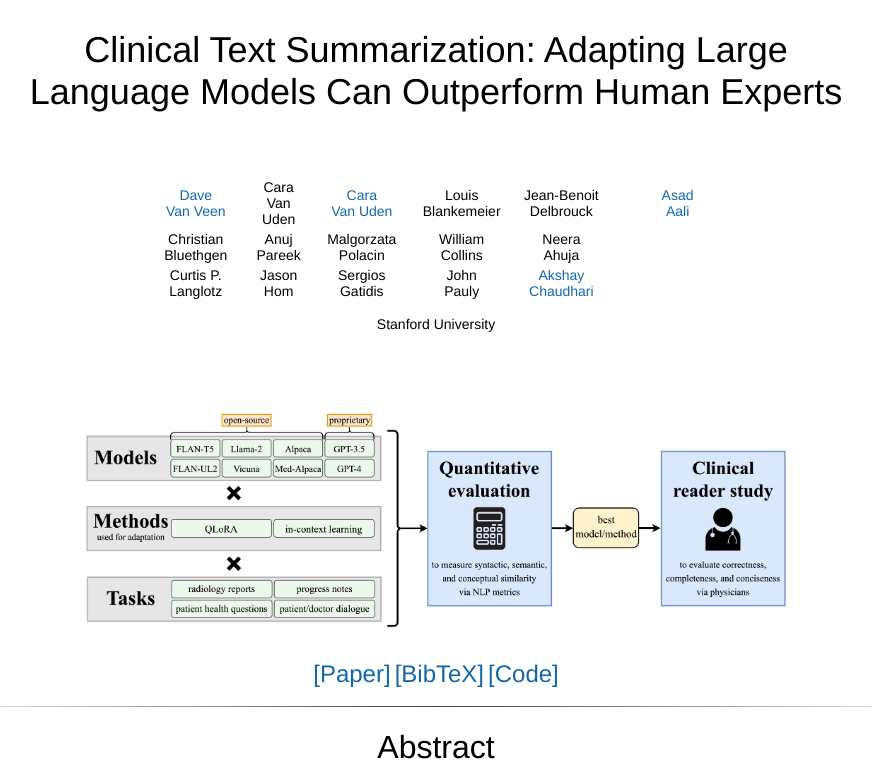
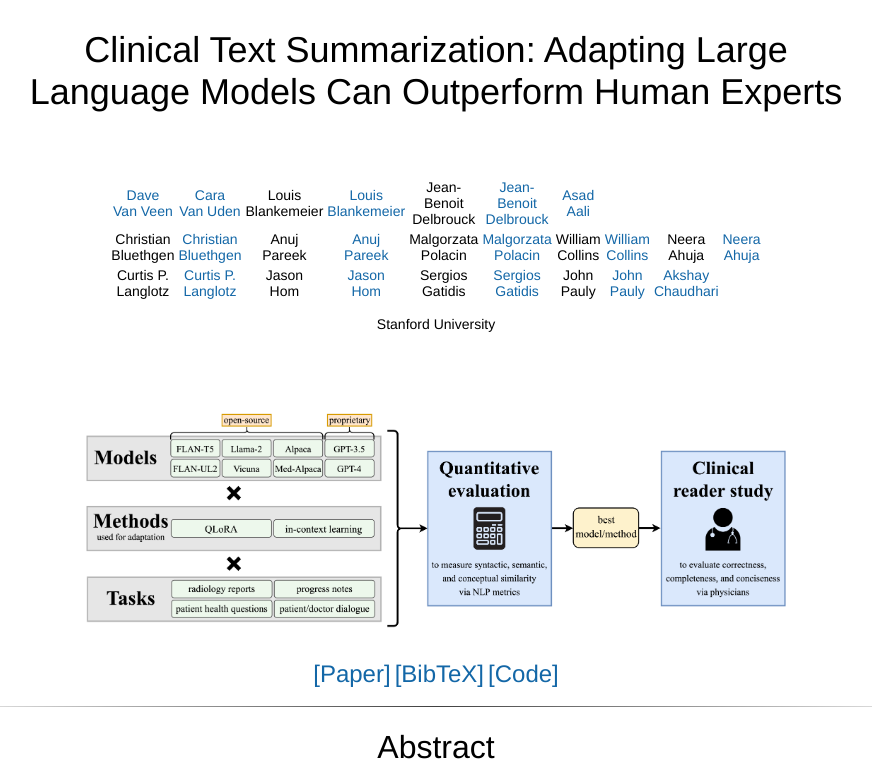
Before and after one commit to StanfordMIMI/clin-summ, a plain HTML site: page index.html in a window 1280 px wide. Shown: the top 784 px of the page, without its empty margins (204-1076 px from the left). Drawn offline with Linux system fonts and the light colour scheme; some packages are replaced by stand-ins of ours; a script that the page names is missing.

Commit message:
add profile urls

```diff
--- a/index.html
+++ b/index.html
@@ -170,14 +170,23 @@
 						<span><a href="https://davevanveen.com/">Dave<br />Van Veen</a></span>
 						</center>
 					</td>
-					<td align=center><center>Cara<br />Van Uden</center></td>
 					<td align=center width=120px >
 						<center>
 						<span><a href="https://caravanuden.com/">Cara<br />Van Uden</a></span>
 						</center>
 					</td>
 					<td align=center><center>Louis<br />Blankemeier</center></td>
+					<td align=center width=120px >
+						<center>
+						<span><a href="https://www.linkedin.com/in/louis-blankemeier/">Louis<br />Blankemeier</a></span>
+						</center>
+					</td>
 					<td align=center><center>Jean-Benoit<br />Delbrouck</center></td>
+					<td align=center width=120px >
+						<center>
+						<span><a href="https://jbdel.github.io">Jean-Benoit<br />Delbrouck</a></span>
+						</center>
+					</td>
 					<td align=center width=120px >
 						<center>
 						<span><a href="https://www.linkedin.com/in/asadaali/">Asad<br />Aali</a></span>
@@ -187,17 +196,62 @@
                 <br />
 				<tr style="font-size: 14px">
 					<td align=center><center>Christian<br />Bluethgen</center></td>
+					<td align=center width=120px >
+						<center>
+						<span><a href="https://www.linkedin.com/in/bluethgen/">Christian<br />Bluethgen</a></span>
+						</center>
+					</td>
 					<td align=center><center>Anuj<br />Pareek</center></td>
+					<td align=center width=120px >
+						<center>
+						<span><a href="https://www.linkedin.com/in/anujpareek-md/?originalSubdomain=dk">Anuj<br />Pareek</a></span>
+						</center>
+					</td>
 					<td align=center><center>Malgorzata<br />Polacin</center></td>
+					<td align=center width=120px >
+						<center>
+						<span><a href="https://stanford.edu/">Malgorzata<br />Polacin</a></span>
+						</center>
+					</td>
 					<td align=center><center>William<br />Collins</center></td>
+					<td align=center width=120px >
+						<center>
+						<span><a href="https://profiles.stanford.edu/william-collins">William<br />Collins</a></span>
+						</center>
+					</td>
 					<td align=center><center>Neera<br />Ahuja</center></td>
+					<td align=center width=120px >
+						<center>
+						<span><a href="https://profiles.stanford.edu/neera-ahuja">Neera<br />Ahuja</a></span>
+						</center>
+					</td>
 				</tr>
                 <br />
 				<tr style="font-size: 14px">
 					<td align=center><center>Curtis P.<br />Langlotz</center></td>
+					<td align=center width=120px >
+						<center>
+						<span><a href="https://profiles.stanford.edu/curtis-langlotz">Curtis P.<br />Langlotz</a></span>
+						</center>
+					</td>
 					<td align=center><center>Jason<br />Hom</center></td>
+					<td align=center width=120px >
+						<center>
+						<span><a href="https://profiles.stanford.edu/jason-hom">Jason<br />Hom</a></span>
+						</center>
+					</td>
 					<td align=center><center>Sergios<br />Gatidis</center></td>
+					<td align=center width=120px >
+						<center>
+						<span><a href="https://med.stanford.edu/profiles/sergios-gatidis">Sergios<br />Gatidis</a></span>
+						</center>
+					</td>
 					<td align=center><center>John<br />Pauly</center></td>
+					<td align=center width=120px >
+						<center>
+						<span><a href="https://web.stanford.edu/~pauly/">John<br />Pauly</a></span>
+						</center>
+					</td>
 					<td align=center width=120px>
 						<center>
 							<span><a href="https://profiles.stanford.edu/akshay-chaudhari">Akshay<br />Chaudhari</a></span>
```
